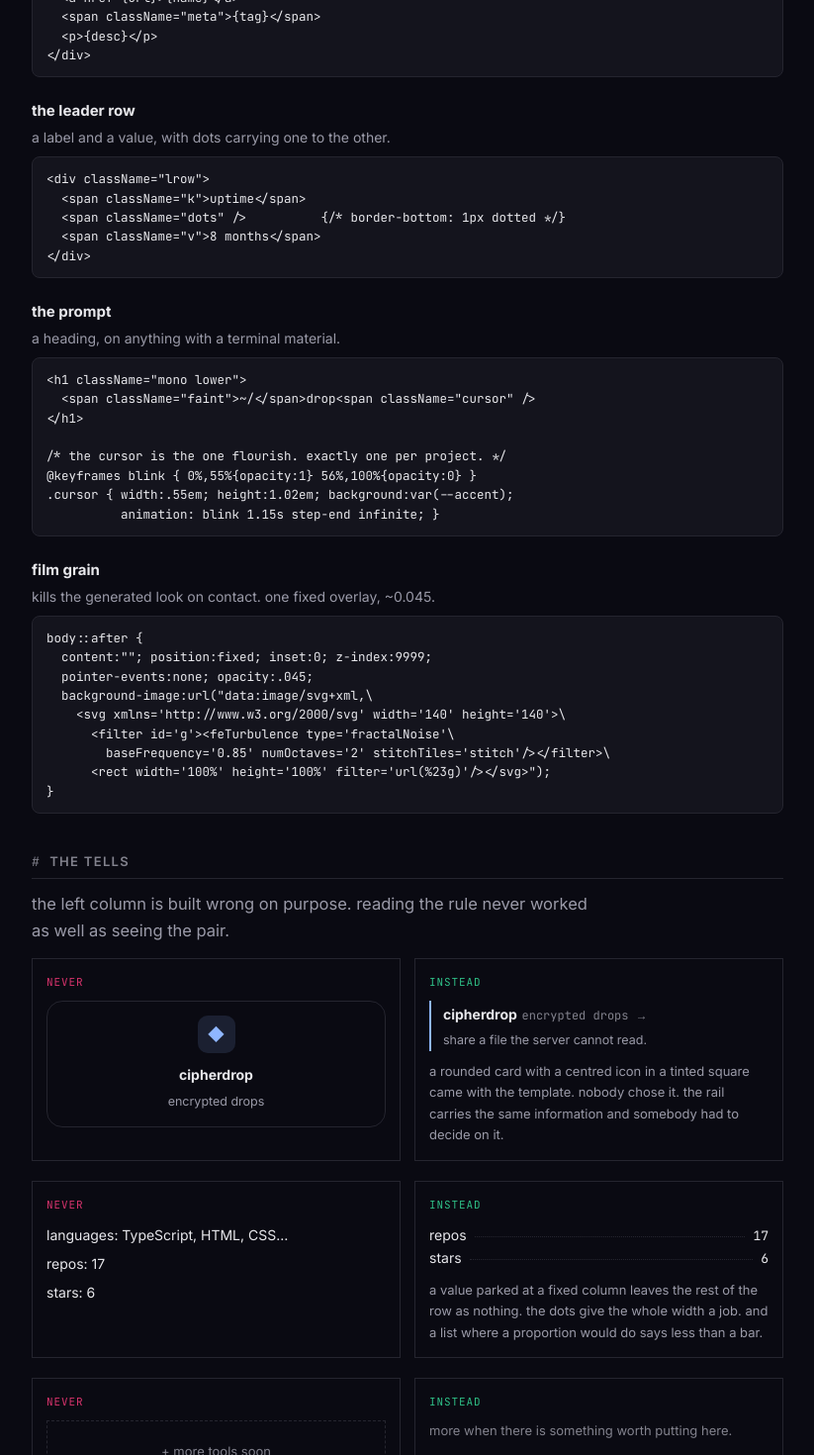
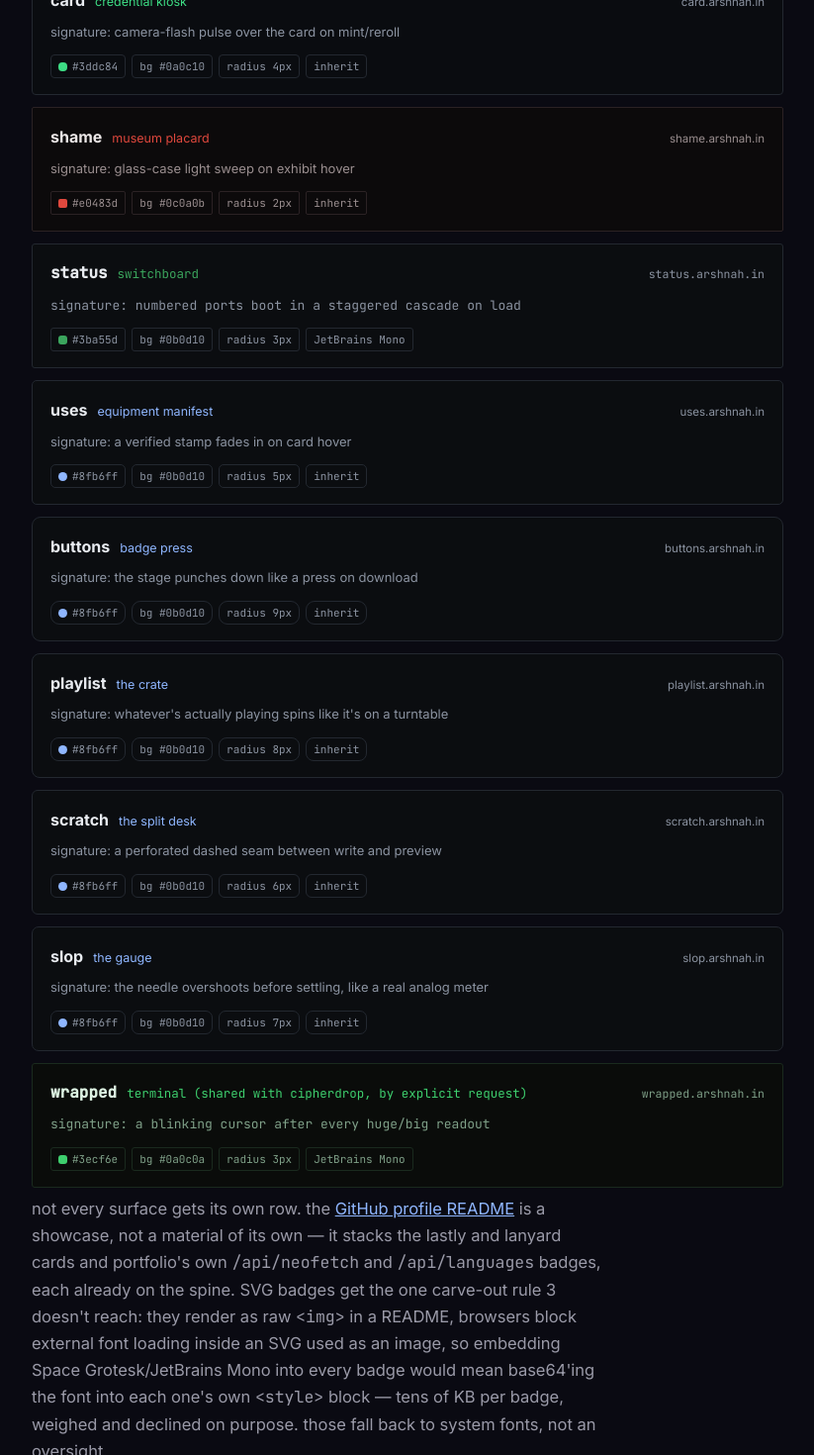
Before and after one commit to arshnah/portfolio-next, a Next.js app: page /grain in a window 1280 px wide. Shown: the part 1280-2750 px from the top of the page at 99% size, without its empty margins (228-1051 px from the left). Built offline with nearby package versions, Linux system fonts and the light colour scheme.

Commit message:
Sync the grain reference page with today's 10 new microsite materials, note the GitHub profile README showcase

```diff
--- a/src/app/grain/page.tsx
+++ b/src/app/grain/page.tsx
@@ -37,6 +37,76 @@ const materials = [
     where: "arshnah.in",
     signature: "the theme-following sky",
     v: { bg: "#0a0a12", ink: "#e8e8ec", muted: "#9a9aa8", line: "#25252f", accent: "#8fb6ff", radius: "0px", face: "inherit" },
+  },
+  {
+    name: "now",
+    material: "instrument panel",
+    where: "now.arshnah.in",
+    signature: "the clock's colon blinks on a real 1s css cycle",
+    v: { bg: "#0a0b0d", ink: "#e8ebf0", muted: "#8b93a1", line: "#242830", accent: "#3ecf6e", radius: "6px", face: "JetBrains Mono" },
+  },
+  {
+    name: "card",
+    material: "credential kiosk",
+    where: "card.arshnah.in",
+    signature: "camera-flash pulse over the card on mint/reroll",
+    v: { bg: "#0a0c10", ink: "#e8ebf0", muted: "#8b93a1", line: "#232830", accent: "#3ddc84", radius: "4px", face: "inherit" },
+  },
+  {
+    name: "shame",
+    material: "museum placard",
+    where: "shame.arshnah.in",
+    signature: "glass-case light sweep on exhibit hover",
+    v: { bg: "#0c0a0b", ink: "#ece7e7", muted: "#9a8e8f", line: "#2b2224", accent: "#e0483d", radius: "2px", face: "inherit" },
+  },
+  {
+    name: "status",
+    material: "switchboard",
+    where: "status.arshnah.in",
+    signature: "numbered ports boot in a staggered cascade on load",
+    v: { bg: "#0b0d10", ink: "#e8ebf0", muted: "#8b93a1", line: "#232830", accent: "#3ba55d", radius: "3px", face: "JetBrains Mono" },
+  },
+  {
+    name: "uses",
+    material: "equipment manifest",
+    where: "uses.arshnah.in",
+    signature: "a verified stamp fades in on card hover",
+    v: { bg: "#0b0d10", ink: "#e8ebf0", muted: "#8b93a1", line: "#232830", accent: "#8fb6ff", radius: "5px", face: "inherit" },
+  },
+  {
+    name: "buttons",
+    material: "badge press",
+    where: "buttons.arshnah.in",
+    signature: "the stage punches down like a press on download",
+    v: { bg: "#0b0d10", ink: "#e8ebf0", muted: "#8b93a1", line: "#232830", accent: "#8fb6ff", radius: "9px", face: "inherit" },
+  },
+  {
+    name: "playlist",
+    material: "the crate",
+    where: "playlist.arshnah.in",
+    signature: "whatever's actually playing spins like it's on a turntable",
+    v: { bg: "#0b0d10", ink: "#e8ebf0", muted: "#8b93a1", line: "#232830", accent: "#8fb6ff", radius: "8px", face: "inherit" },
+  },
+  {
+    name: "scratch",
+    material: "the split desk",
+    where: "scratch.arshnah.in",
+    signature: "a perforated dashed seam between write and preview",
+    v: { bg: "#0b0d10", ink: "#e8ebf0", muted: "#8b93a1", line: "#232830", accent: "#8fb6ff", radius: "6px", face: "inherit" },
+  },
+  {
+    name: "slop",
+    material: "the gauge",
+    where: "slop.arshnah.in",
+    signature: "the needle overshoots before settling, like a real analog meter",
+    v: { bg: "#0b0d10", ink: "#e8ebf0", muted: "#8b93a1", line: "#232830", accent: "#8fb6ff", radius: "7px", face: "inherit" },
+  },
+  {
+    name: "wrapped",
+    material: "terminal (shared with cipherdrop, by explicit request)",
+    where: "wrapped.arshnah.in",
+    signature: "a blinking cursor after every huge/big readout",
+    v: { bg: "#0a0c0a", ink: "#dcf2e2", muted: "#7fa088", line: "#1a2a1e", accent: "#3ecf6e", radius: "3px", face: "JetBrains Mono" },
   },
 ];
 
@@ -188,6 +258,20 @@ export default function Grain() {
         </div>
       ))}
 
+      <p className="lede" style={{ margin: "-4px 0 0" }}>
+        not every surface gets its own row. the{" "}
+        <a href="https://github.com/arshnah" target="_blank" rel="noopener" style={{ color: "var(--link)" }}>
+          GitHub profile README
+        </a>{" "}
+        is a showcase, not a material of its own — it stacks the lastly and lanyard cards and portfolio&apos;s
+        own <code>/api/neofetch</code> and <code>/api/languages</code> badges, each already on the spine. SVG
+        badges get the one carve-out rule 3 doesn&apos;t reach: they render as raw <code>{"<img>"}</code> in a
+        README, browsers block external font loading inside an SVG used as an image, so embedding Space
+        Grotesk/JetBrains Mono into every badge would mean base64&apos;ing the font into each one&apos;s own{" "}
+        <code>{"<style>"}</code> block — tens of KB per badge, weighed and declined on purpose. those fall back
+        to system fonts, not an oversight.
+      </p>
+
       <h2>components</h2>
       {components.map((c) => (
         <div className="cmp" key={c.name}>
```
